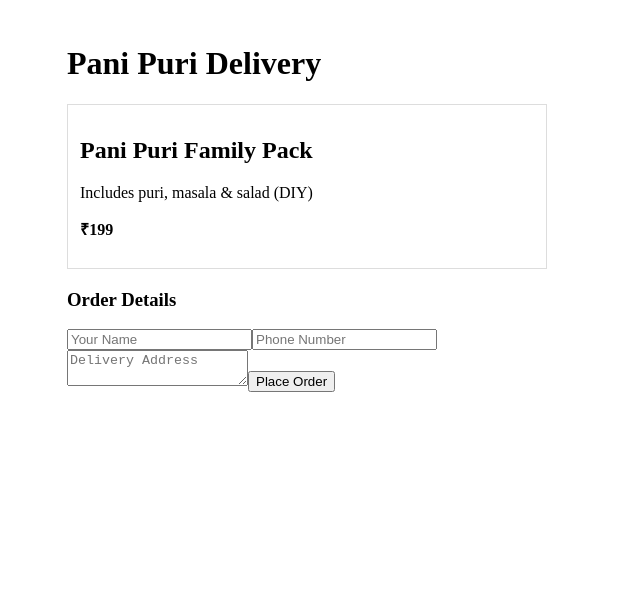
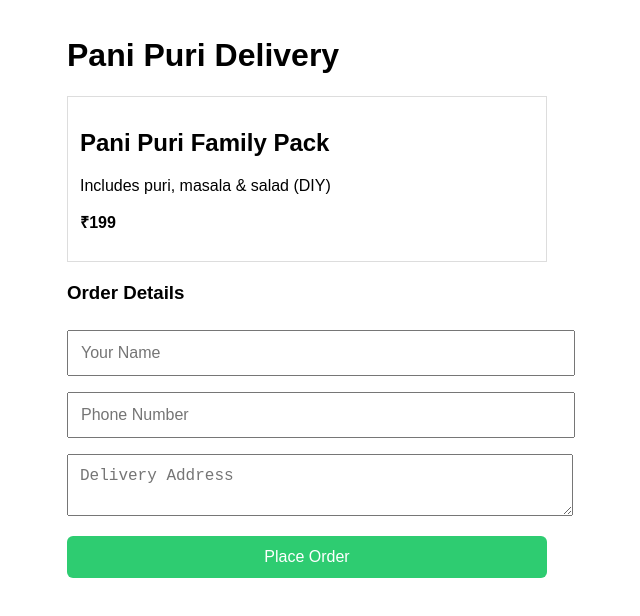
Before and after one commit to mahaboobgstp-hub/Delivery-App, a React (Vite) app: page / in a window 1280 px wide. Shown: the top 616 px of the page, without its empty margins (333-973 px from the left). Built offline with nearby package versions, Linux system fonts and the light colour scheme.

Commit message:
Update main.jsx

```diff
--- a/src/main.jsx
+++ b/src/main.jsx
@@ -1,22 +1,10 @@
 import React from 'react';
 import ReactDOM from 'react-dom/client';
 import App from './App';
-
-function SafeApp() {
-  try {
-    return <App />;
-  } catch (e) {
-    return (
-      <div style={{ padding: 20, color: 'red' }}>
-        <h2>App crashed on load</h2>
-        <pre>{String(e)}</pre>
-      </div>
-    );
-  }
-}
+import './styles/main.css';
 
 ReactDOM.createRoot(document.getElementById('root')).render(
   <React.StrictMode>
-    <SafeApp />
+    <App />
   </React.StrictMode>
 );
```
